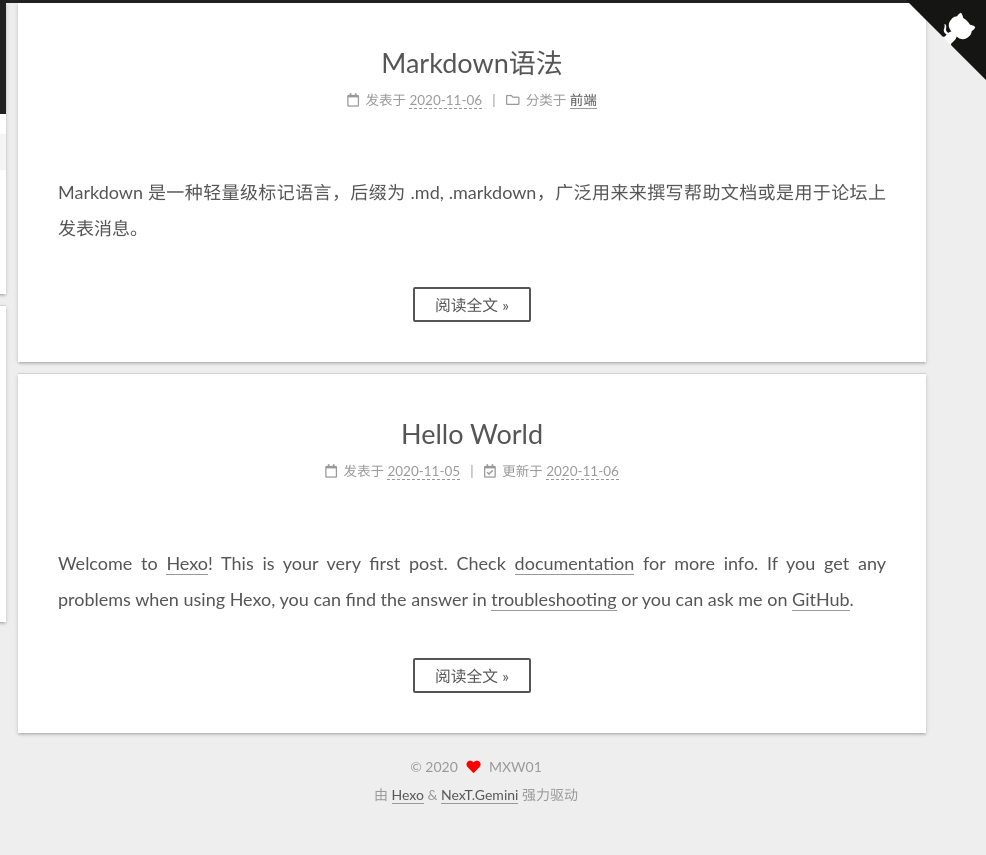
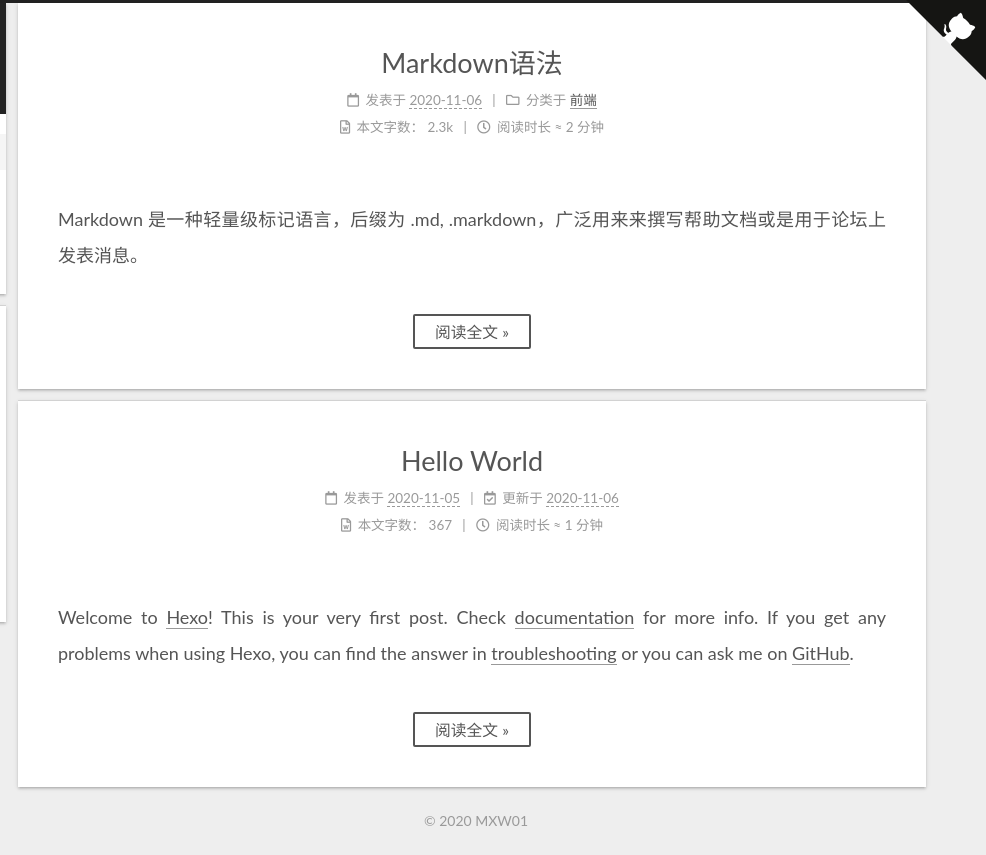
Before and after one commit to MXW01/MXW01.github.io, a plain HTML site: page index.html in a window 1280 px wide. Shown: the full height of the page, 294-1280 px from the left. Before the commit the page ends 829 px from the top, so only its background shows below. Drawn offline with Linux system fonts and the light colour scheme; some packages are replaced by stand-ins of ours; a script that the page names is missing.

Commit message:
Site updated: 2020-11-06 21:40:34

```diff
--- a/css/main.css
+++ b/css/main.css
@@ -1175,7 +1175,7 @@ pre .javascript .function {
 }
 .links-of-author a::before,
 .links-of-author span.exturl::before {
-  background: #d973a6;
+  background: #ffffd6;
   border-radius: 50%;
   content: ' ';
   display: inline-block;
--- a/index.html
+++ b/index.html
@@ -198,7 +198,21 @@
                 </span>
             </span>
 
-
+          <br>
+            <span class="post-meta-item" title="本文字数">
+              <span class="post-meta-item-icon">
+                <i class="far fa-file-word"></i>
+              </span>
+                <span class="post-meta-item-text">本文字数：</span>
+              <span>2.3k</span>
+            </span>
+            <span class="post-meta-item" title="阅读时长">
+              <span class="post-meta-item-icon">
+                <i class="far fa-clock"></i>
+              </span>
+                <span class="post-meta-item-text">阅读时长 &asymp;</span>
+              <span>2 分钟</span>
+            </span>
 
         </div>
       </header>
@@ -270,7 +284,21 @@
                 <time title="修改时间：2020-11-06 17:10:08" itemprop="dateModified" datetime="2020-11-06T17:10:08+08:00">2020-11-06</time>
               </span>
 
-
+          <br>
+            <span class="post-meta-item" title="本文字数">
+              <span class="post-meta-item-icon">
+                <i class="far fa-file-word"></i>
+              </span>
+                <span class="post-meta-item-text">本文字数：</span>
+              <span>367</span>
+            </span>
+            <span class="post-meta-item" title="阅读时长">
+              <span class="post-meta-item-icon">
+                <i class="far fa-clock"></i>
+              </span>
+                <span class="post-meta-item-text">阅读时长 &asymp;</span>
+              <span>1 分钟</span>
+            </span>
 
         </div>
       </header>
@@ -421,13 +449,15 @@
 
   &copy;
   <span itemprop="copyrightYear">2020</span>
-  <span class="with-love">
-    <i class="fa fa-heart"></i>
+  <!--<span class="with-love">
+    <i class="fa fa-heart"></i>-->
   </span>
   <span class="author" itemprop="copyrightHolder">MXW01</span>
 </div>
+
+<!--
   <div class="powered-by">由 <a href="https://hexo.io/" class="theme-link" rel="noopener" target="_blank">Hexo</a> & <a href="https://theme-next.org/" class="theme-link" rel="noopener" target="_blank">NexT.Gemini</a> 强力驱动
-  </div>
+  </div>-->
 
 
 
```
Also changed, not shown: 2020/11/05/hello-world/index.html (+20 -4 lines), 2020/11/06/hexo-markdown-语法/index.html (+20 -4 lines), archives/2020/11/index.html (+5 -3 lines), archives/2020/index.html (+5 -3 lines), archives/index.html (+5 -3 lines), categories/index.html (+9 -7 lines), categories/前端/index.html (+5 -3 lines), search.xml (+20 -20 lines), tags/index.html (+9 -7 lines), tags/语法/index.html (+5 -3 lines).
